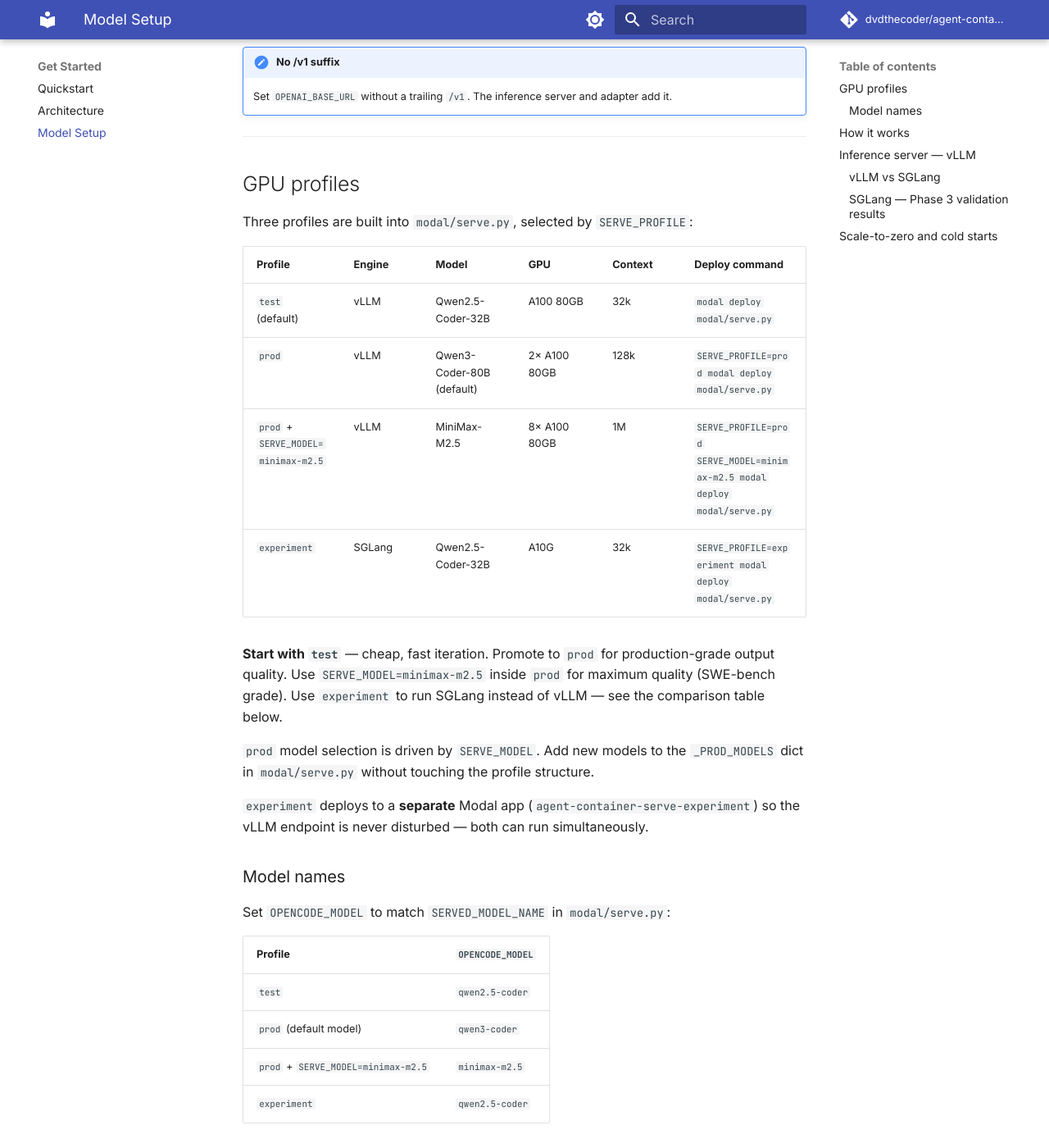
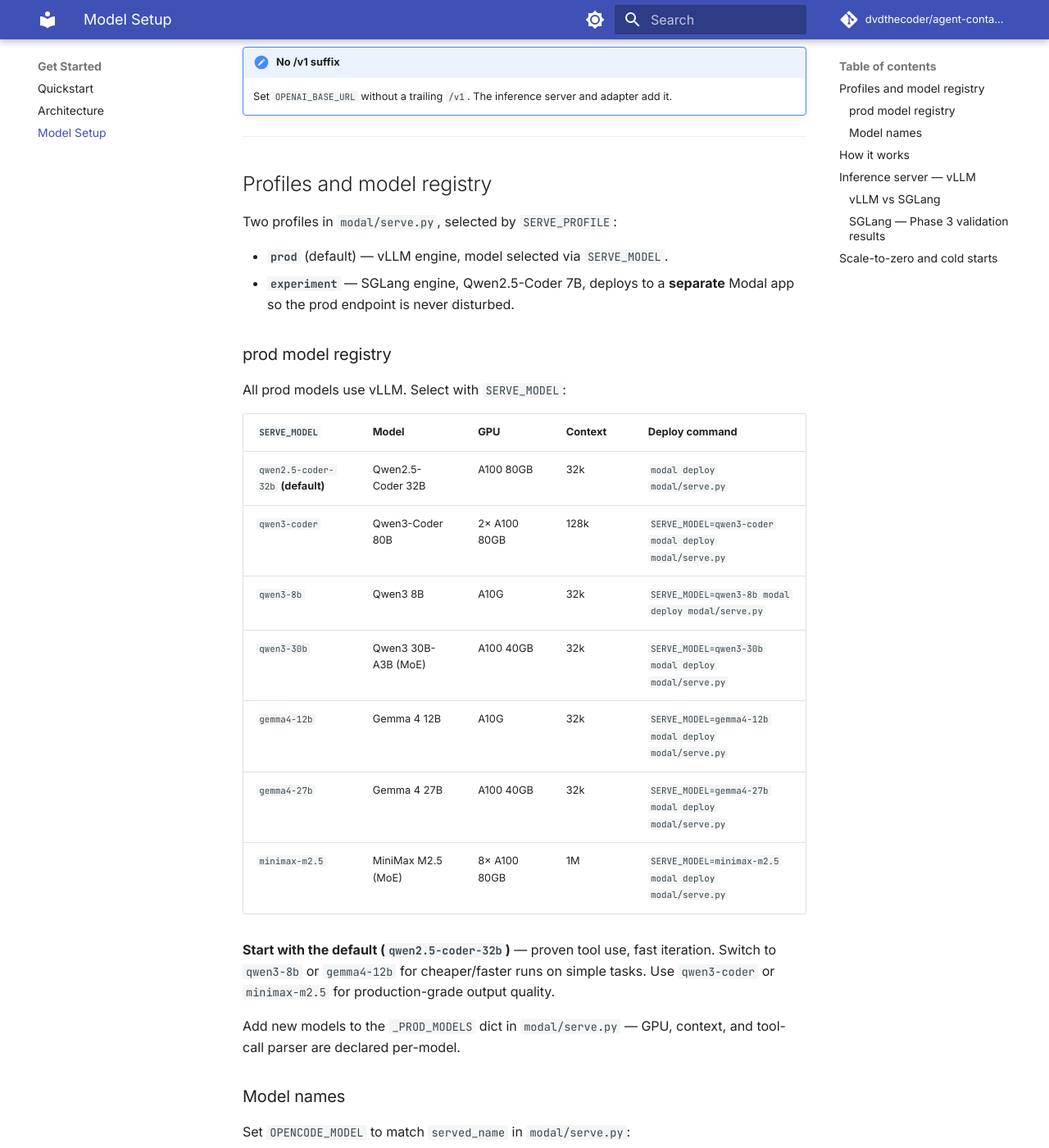
Before and after one commit to dvdthecoder/agent-container, an MkDocs documentation site: the page built from docs/models.md, in a window 1280 px wide and 1400 px high, scrolled down 377 px. Shown: the whole window at 82% size. Built offline with MkDocs 1.6.1 and Material for MkDocs 9.7.7, drawn with Linux system fonts in a browser that asks for light colours; comment, search, counter and statistics services are not loaded; some of the changed text lies outside the part shown.

Commit message:
docs: update all docs for Phase 4 — model registry, tokens, heartbeat, roadmap (#138)
README:
- Model profiles: remove test profile, show prod + model registry table (7 models)
- Test count: 271 → 282; add serve integration test mention
- Build phases: add Phase 4 row

docs/models.md:
- Remove test profile; prod is now the default (qwen2.5-coder-32b)
- Full model registry table with SERVE_MODEL, GPU, context, deploy command
- Cold start table keyed by SERVE_MODEL
- Fix vLLM status row (was "test and prod", now "prod")

docs/dashboard.md:
- Tokens tab: clarify both aider and opencode emit token usage (aider via stderr parse)
- Serve panel: replace test profile with full model registry

docs/roadmap.md:
- Phase 2.5: add #132 (aider token capture)
- Phase 4: mark completed (#113 model registry, #111 heartbeat, #68 serve tests,
  profile/model separation); 282 unit tests
- Rename planned phases to 5/6/7; add #71 and #114/#115 to Phase 5

docs/architecture.md, docs/agents.md, docs/teams.md:
- Remove stale SERVE_PROFILE=test references

Co-authored-by: Claude Sonnet 4.6 <noreply@anthropic.com>

```diff
--- a/docs/models.md
+++ b/docs/models.md
@@ -16,37 +16,47 @@ OPENCODE_MODEL=qwen2.5-coder  # must match SERVED_MODEL_NAME in modal/serve.py
 
 ---
 
-## GPU profiles
+## Profiles and model registry
 
-Three profiles are built into `modal/serve.py`, selected by `SERVE_PROFILE`:
+Two profiles in `modal/serve.py`, selected by `SERVE_PROFILE`:
 
-| Profile | Engine | Model | GPU | Context | Deploy command |
-|---------|--------|-------|-----|---------|----------------|
-| `test` (default) | vLLM | Qwen2.5-Coder-32B | A100 80GB | 32k | `modal deploy modal/serve.py` |
-| `prod` | vLLM | Qwen3-Coder-80B (default) | 2× A100 80GB | 128k | `SERVE_PROFILE=prod modal deploy modal/serve.py` |
-| `prod` + `SERVE_MODEL=minimax-m2.5` | vLLM | MiniMax-M2.5 | 8× A100 80GB | 1M | `SERVE_PROFILE=prod SERVE_MODEL=minimax-m2.5 modal deploy modal/serve.py` |
-| `experiment` | SGLang | Qwen2.5-Coder-32B | A10G | 32k | `SERVE_PROFILE=experiment modal deploy modal/serve.py` |
+- **`prod`** (default) — vLLM engine, model selected via `SERVE_MODEL`.
+- **`experiment`** — SGLang engine, Qwen2.5-Coder 7B, deploys to a **separate** Modal app so the prod endpoint is never disturbed.
 
-**Start with `test`** — cheap, fast iteration. Promote to `prod` for production-grade output
-quality. Use `SERVE_MODEL=minimax-m2.5` inside `prod` for maximum quality (SWE-bench grade).
-Use `experiment` to run SGLang instead of vLLM — see the comparison table below.
+### prod model registry
 
-`prod` model selection is driven by `SERVE_MODEL`. Add new models to the `_PROD_MODELS` dict
-in `modal/serve.py` without touching the profile structure.
+All prod models use vLLM. Select with `SERVE_MODEL`:
 
-`experiment` deploys to a **separate** Modal app (`agent-container-serve-experiment`) so the
-vLLM endpoint is never disturbed — both can run simultaneously.
+| `SERVE_MODEL` | Model | GPU | Context | Deploy command |
+|---|---|---|---|---|
+| `qwen2.5-coder-32b` **(default)** | Qwen2.5-Coder 32B | A100 80GB | 32k | `modal deploy modal/serve.py` |
+| `qwen3-coder` | Qwen3-Coder 80B | 2× A100 80GB | 128k | `SERVE_MODEL=qwen3-coder modal deploy modal/serve.py` |
+| `qwen3-8b` | Qwen3 8B | A10G | 32k | `SERVE_MODEL=qwen3-8b modal deploy modal/serve.py` |
+| `qwen3-30b` | Qwen3 30B-A3B (MoE) | A100 40GB | 32k | `SERVE_MODEL=qwen3-30b modal deploy modal/serve.py` |
+| `gemma4-12b` | Gemma 4 12B | A10G | 32k | `SERVE_MODEL=gemma4-12b modal deploy modal/serve.py` |
+| `gemma4-27b` | Gemma 4 27B | A100 40GB | 32k | `SERVE_MODEL=gemma4-27b modal deploy modal/serve.py` |
+| `minimax-m2.5` | MiniMax M2.5 (MoE) | 8× A100 80GB | 1M | `SERVE_MODEL=minimax-m2.5 modal deploy modal/serve.py` |
+
+**Start with the default (`qwen2.5-coder-32b`)** — proven tool use, fast iteration.
+Switch to `qwen3-8b` or `gemma4-12b` for cheaper/faster runs on simple tasks.
+Use `qwen3-coder` or `minimax-m2.5` for production-grade output quality.
+
+Add new models to the `_PROD_MODELS` dict in `modal/serve.py` — GPU, context, and tool-call parser are declared per-model.
 
 ### Model names
 
-Set `OPENCODE_MODEL` to match `SERVED_MODEL_NAME` in `modal/serve.py`:
+Set `OPENCODE_MODEL` to match `served_name` in `modal/serve.py`:
 
-| Profile | `OPENCODE_MODEL` |
-|---------|-----------------|
-| `test` | `qwen2.5-coder` |
-| `prod` (default model) | `qwen3-coder` |
-| `prod` + `SERVE_MODEL=minimax-m2.5` | `minimax-m2.5` |
-| `experiment` | `qwen2.5-coder` |
+| `SERVE_MODEL` | `OPENCODE_MODEL` |
+|---|---|
+| `qwen2.5-coder-32b` (default) | `qwen2.5-coder-32b` |
+| `qwen3-coder` | `qwen3-coder` |
+| `qwen3-8b` | `qwen3-8b` |
+| `qwen3-30b` | `qwen3-30b` |
+| `gemma4-12b` | `gemma4-12b` |
+| `gemma4-27b` | `gemma4-27b` |
+| `minimax-m2.5` | `minimax-m2.5` |
+| `experiment` profile | `qwen2.5-coder` |
 
 ---
 
@@ -82,7 +92,7 @@ profiles and handles:
 
 | | vLLM | SGLang |
 |--|------|--------|
-| Status | Default — `test` and `prod` profiles | Validated alternative (`experiment` profile) |
+| Status | Default — `prod` profile | Validated alternative (`experiment` profile) |
 | Tool calling | Stable — `hermes` parser, works out of the box | Works with `hermes` parser; `qwen`/`qwen25` hangs |
 | Base image | `debian_slim` — no CUDA toolkit needed | `nvidia/cuda:12.4.1-devel-ubuntu22.04` + `libnuma1` required |
 | JIT compilation | None at startup | Compiles rope/attention kernels via TVM at model-load time |
@@ -153,15 +163,17 @@ OPENAI_BASE_URL=https://your-org--agent-container-serve-experiment-serve.modal.r
 Modal scales the model server to zero after `scaledown_window` seconds of inactivity.
 You pay only for active inference time.
 
-| Profile | Cold start |
-|---------|-----------|
-| `test` | ~1–2 min |
-| `prod` (qwen3-coder) | ~3–5 min |
-| `prod` + `SERVE_MODEL=minimax-m2.5` | ~8–12 min |
-| `experiment` | ~2–3 min (JIT compile adds ~1 min) |
+| `SERVE_MODEL` | Cold start |
+|---|---|
+| `qwen2.5-coder-32b` (default) | ~1–2 min |
+| `qwen3-8b` / `gemma4-12b` | ~1–2 min (A10G) |
+| `qwen3-30b` / `gemma4-27b` | ~2–3 min (A100 40GB) |
+| `qwen3-coder` | ~3–5 min (2× A100 80GB) |
+| `minimax-m2.5` | ~8–12 min (8× A100 80GB) |
+| `experiment` (SGLang) | ~2–3 min (JIT compile adds ~1 min) |
 
 Model weights are stored in a Modal Volume (`agent-container-models`) and are not
 re-downloaded on cold start after the first deploy.
 
-The agent sandbox waits for the model to be ready before starting (preflight probe with
-configurable timeout via `SERVE_COLDSTART_BUDGET`).
+The agent sandbox waits for the model to be ready before starting (WARMING phase polls
+`GET /v1/models` with a configurable budget via `timeout_coldstart`).
```
Also changed, not shown: README.md (+25 -10 lines), docs/agents.md (+4 -4 lines), docs/architecture.md (+1 -1 lines), docs/dashboard.md (+14 -8 lines), docs/roadmap.md (+18 -9 lines), docs/teams.md (+1 -1 lines).
